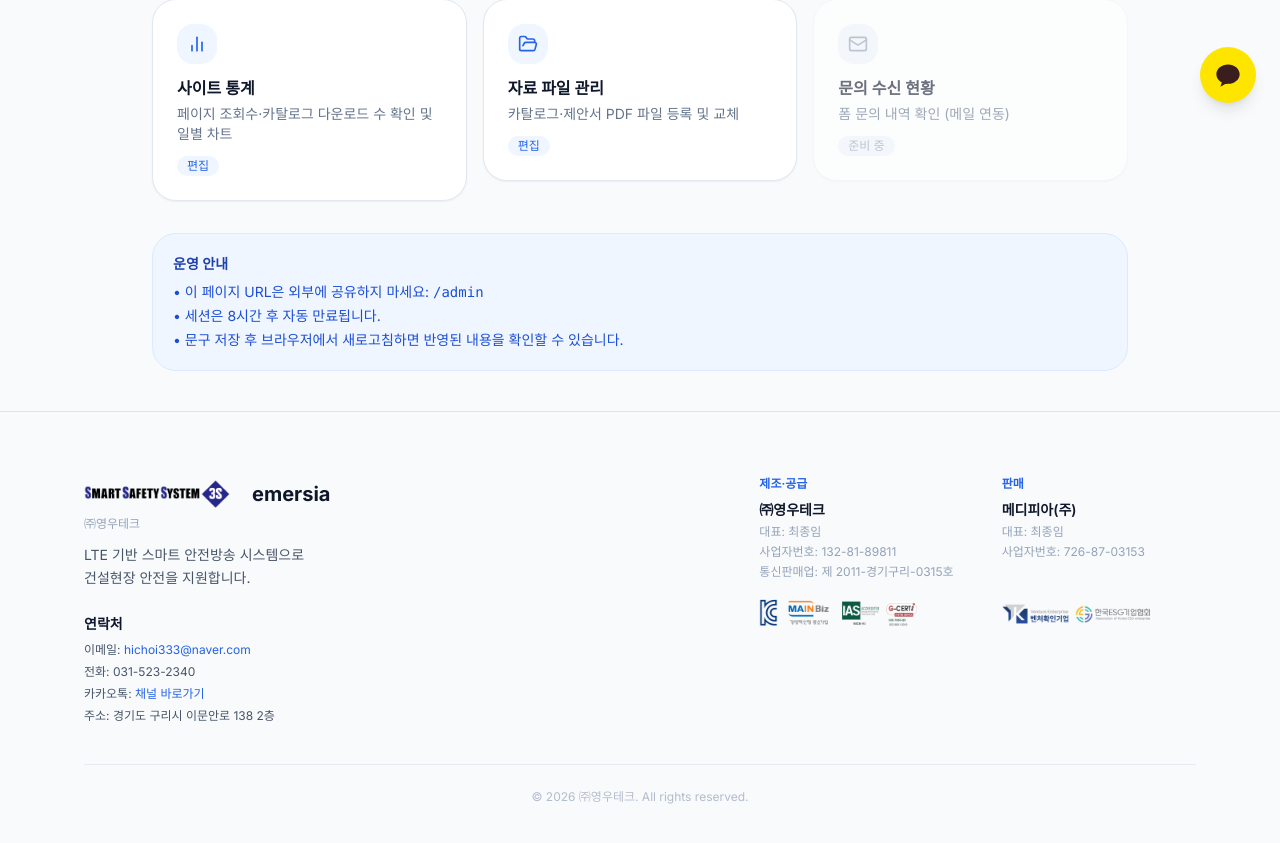
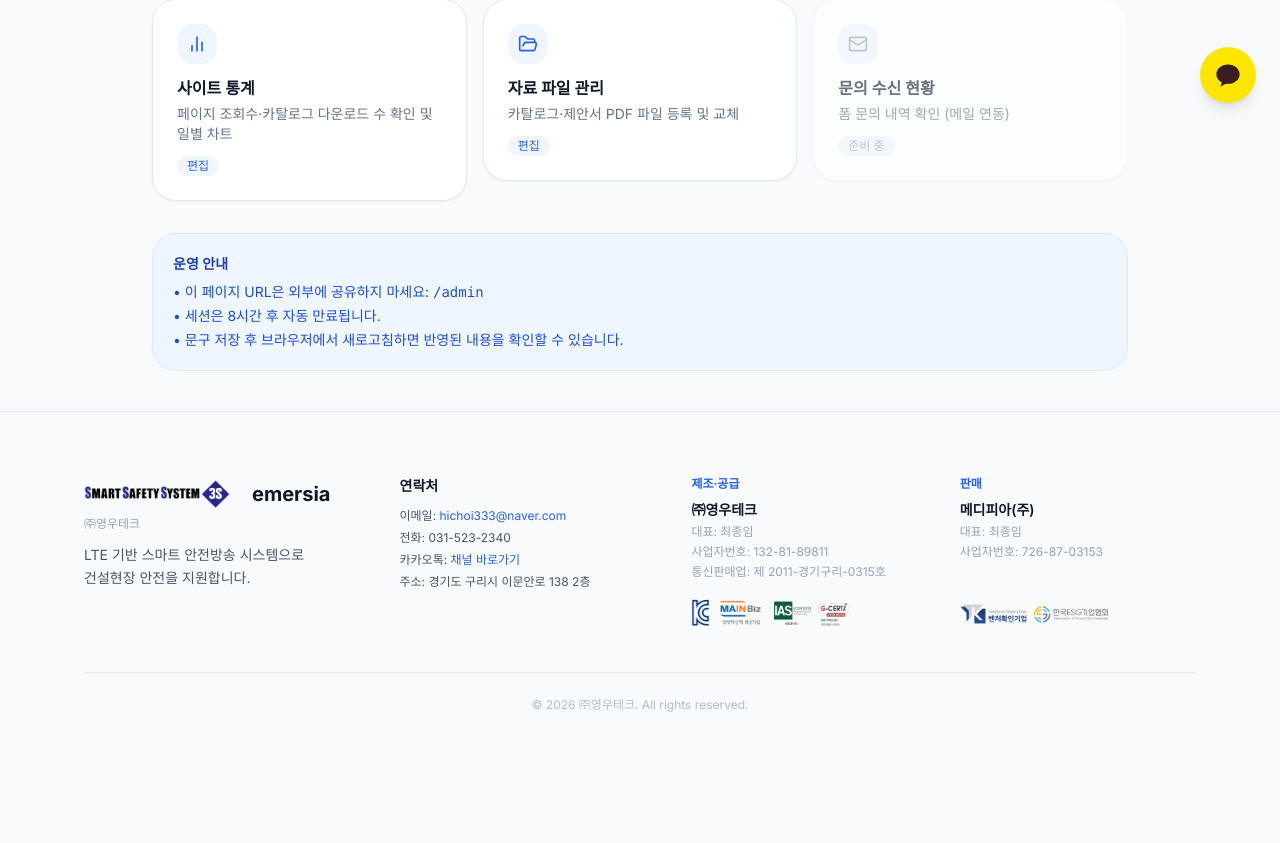
Before and after one commit to choifam0191-lgtm/emersia, a Next.js app: page /admin/dashboard in a window 1280 px wide. Shown: the part 673-1516 px from the top of the page. After the commit the page ends 1450 px from the top, so only its background shows below. Built offline with nearby package versions, Linux system fonts and the light colour scheme; a web font is replaced by a local one.

Commit message:
refactor: 푸터 4열 가로 배치 구조로 재편
Co-Authored-By: Claude Sonnet 4.6 <noreply@anthropic.com>

```diff
--- a/src/components/Footer.tsx
+++ b/src/components/Footer.tsx
@@ -7,12 +7,11 @@ export function Footer() {
     <footer className="border-t border-hairline/60 bg-canvas">
       <div className="mx-auto max-w-6xl px-5 py-12 md:py-16">
 
-        {/* ── 메인 2열: [좌: 브랜드+연락처] [우: 영우테크+메디피아] ── */}
-        <div className="grid gap-12 md:grid-cols-[1fr_1.2fr] md:items-start md:gap-16">
+        {/* ── 4열 가로 배치 (모바일 2×2 → 데스크탑 4열) ── */}
+        <div className="grid grid-cols-2 gap-8 lg:grid-cols-[1.2fr_1.1fr_1fr_1fr] lg:gap-x-8 lg:gap-y-0">
 
-          {/* ── 좌측 묶음: 브랜드 + 연락처 ── */}
+          {/* ── 1열: emersia 브랜드 ── */}
           <div>
-            {/* 3S 로고 + emersia 한 줄 */}
             <div className="flex items-center gap-2">
               {/* eslint-disable-next-line @next/next/no-img-element */}
               <img
@@ -27,10 +26,12 @@ export function Footer() {
               LTE 기반 스마트 안전방송 시스템으로
               <br />건설현장 안전을 지원합니다.
             </p>
+          </div>
 
-            {/* 연락처 — 폰트 축소로 우측 묶음 높이에 근접 */}
-            <p className="mt-6 text-sm font-semibold text-ink-900">연락처</p>
-            <ul className="mt-2 space-y-1.5 text-xs text-ink-600">
+          {/* ── 2열: 연락처 ── */}
+          <div>
+            <p className="text-sm font-semibold text-ink-900">연락처</p>
+            <ul className="mt-3 space-y-1.5 text-xs text-ink-600">
               <li>
                 이메일:{" "}
                 <a
@@ -62,11 +63,7 @@ export function Footer() {
             </ul>
           </div>
 
-          {/* ── 우측 묶음: 영우테크 + 메디피아 (내부 2열, 오른쪽 끝 정렬) ── */}
-          <div className="md:justify-self-end">
-            <div className="grid grid-cols-2 gap-8 md:gap-12">
-
-              {/* 영우테크 — flex-col + 로고 mt-auto 하단 고정 */}
+          {/* ── 3열: 영우테크 (flex-col, 로고 mt-auto 하단 고정) ── */}
           <div className="flex flex-col">
             <p className="text-xs font-semibold text-safety-blue">제조·공급</p>
             <div className="mt-2 space-y-1">
@@ -79,11 +76,11 @@ export function Footer() {
             <img
               src="/footer-logos/YT_logo.png"
               alt="영우테크 인증 로고 (KC, 메인비즈, ISO 9001, G-CERTi)"
-                  className="mt-auto pt-4 block h-[44px] w-auto object-contain object-left md:h-[52px]"
+              className="mt-auto block h-[44px] w-auto object-contain object-left pt-4 md:h-[52px]"
             />
           </div>
 
-              {/* 메디피아 — flex-col + 로고 mt-auto 하단 고정 */}
+          {/* ── 4열: 메디피아 (flex-col, 로고 mt-auto 하단 고정) ── */}
           <div className="flex flex-col">
             <p className="text-xs font-semibold text-safety-blue">판매</p>
             <div className="mt-2 space-y-1">
@@ -95,10 +92,8 @@ export function Footer() {
             <img
               src="/footer-logos/MP_logo.png"
               alt="메디피아 인증 로고 (한국ESG기업협회, 벤처확인기업)"
-                  className="mt-auto pt-4 block h-[44px] w-auto object-contain object-left md:h-[52px]"
+              className="mt-auto block h-[44px] w-auto object-contain object-left pt-4 md:h-[52px]"
             />
-              </div>
-            </div>
           </div>
         </div>
 
```
Lines whose indentation alone changed are shown as unchanged.
